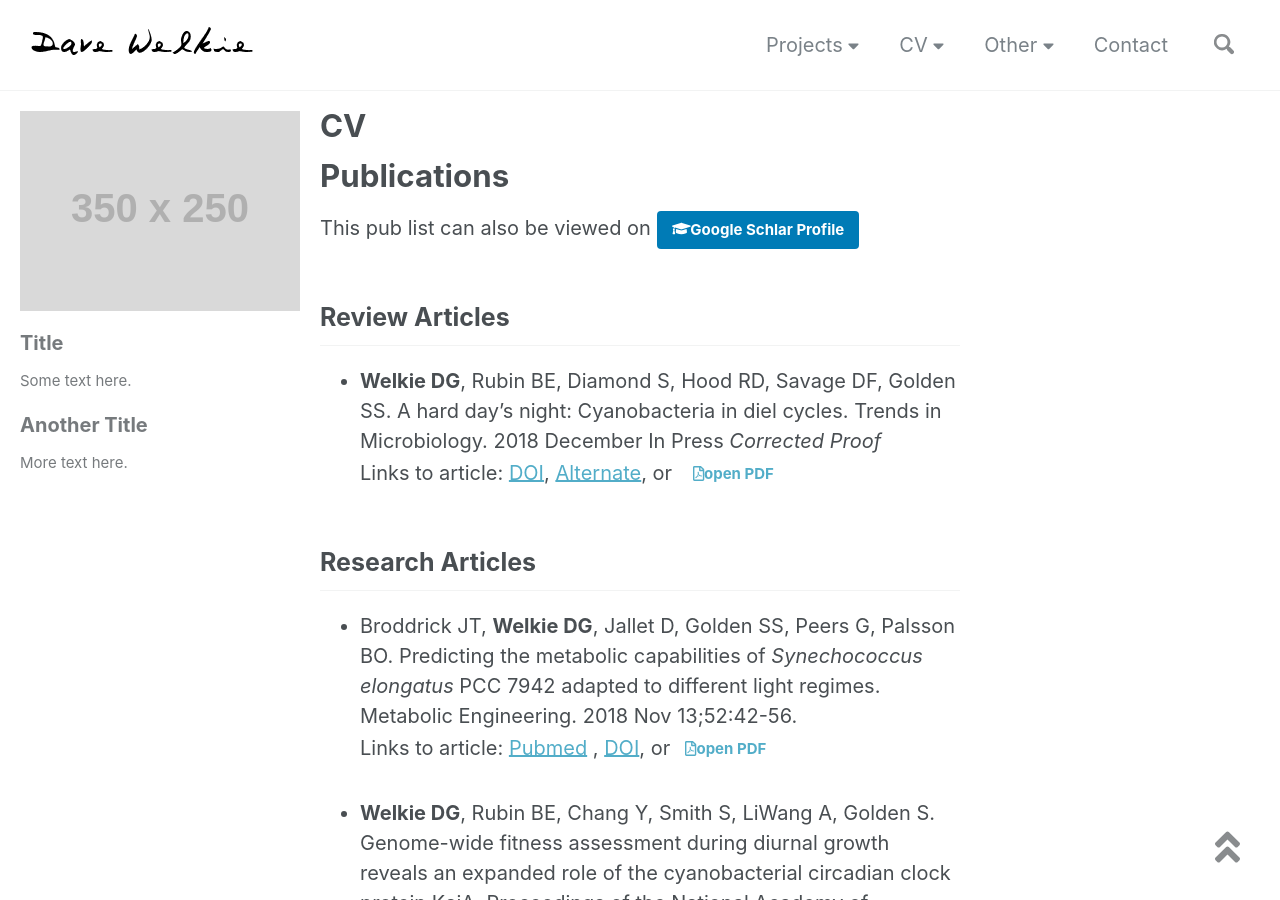
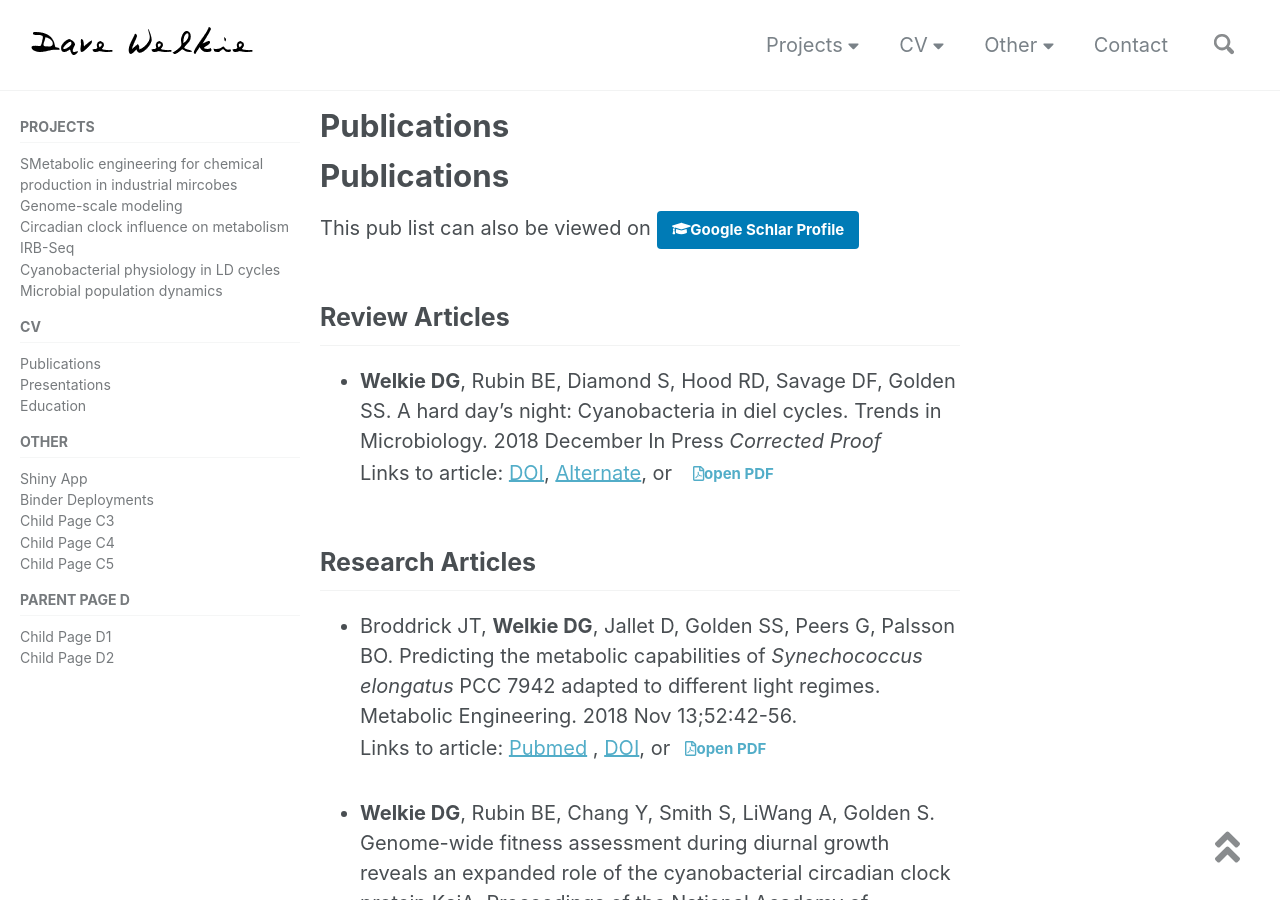
Before and after one commit to dwelkie/dwelkie.github.io, a Jekyll site: the page built from _pages/CV.md, in a window 1280 px wide and 900 px high. Built offline with Jekyll 4.4.1, drawn with Linux system fonts in a browser that asks for light colours; nearby versions of some CDN libraries; our own code applies the rules of GitHub Pages for plain Markdown files.

Commit message:
Update CV.md

```diff
--- a/_pages/CV.md
+++ b/_pages/CV.md
@@ -1,18 +1,11 @@
 ---
 layout: single
-title: "CV"
 permalink: /cv/
 read_time: false
 comments: false
 share: false
 author_profile: false
 sidebar:
-  - title: "Title"
-    image: http://placehold.it/350x250
-    image_alt: "image"
-    text: "Some text here."
-  - title: "Another Title"
-    text: "More text here."
     nav: docs
 ---
 # Publications
```
